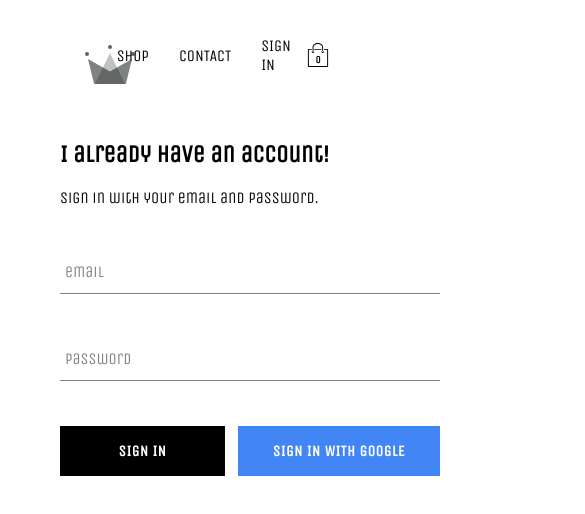
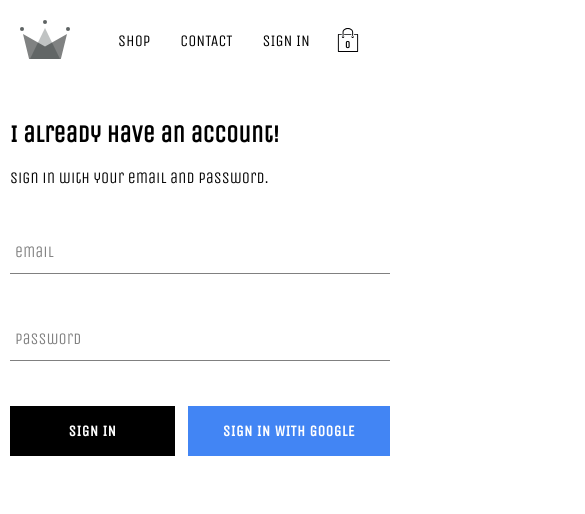
Before and after one commit to roygarxia/eCommerce-webapp, a React (Create React App) app: page /signin in a window 390 px wide. Shown: the top 514 px of the page, 585 px wide, since content can reach past the window. Built offline with nearby package versions, Linux system fonts and the light colour scheme; no server answers.

Commit message:
deployed app in Heroku and made some CSS changes to make it mobile friendly

```diff
--- a/package.json
+++ b/package.json
@@ -17,7 +17,8 @@
     "redux": "^4.0.5",
     "redux-logger": "^3.0.6",
     "redux-persist": "^6.0.0",
-    "reselect": "^4.0.0"
+    "reselect": "^4.0.0",
+    "styled-components": "^5.0.1"
   },
   "scripts": {
     "start": "react-scripts start",
--- a/public/index.html
+++ b/public/index.html
@@ -25,7 +25,7 @@
       work correctly both with client-side routing and a non-root public URL.
       Learn how to configure a non-root public URL by running `npm run build`.
     -->
-    <title>Royal Clothing</title>
+    <title>Roy's Clothing Store</title>
   </head>
   <body>
     <noscript>You need to enable JavaScript to run this app.</noscript>
--- a/src/App.css
+++ /dev/null
@@ -1,13 +0,0 @@
-body {
-    font-family: 'Unica One';
-    padding: 20px 60px;
-}
-
-a {
-    text-decoration: none;
-    color: black;
-}
-
-* {
-    box-sizing: border-box;
-}
--- a/src/App.js
+++ b/src/App.js
@@ -2,7 +2,7 @@
 import { Switch, Route, Redirect } from 'react-router-dom';
 import { connect } from 'react-redux';
 import { createStructuredSelector } from 'reselect';
-import './App.css';
+import {GlobalStyle} from './global.styles';
 import HomePage from './pages/homepage/homepage.component';
 import ShopPage from './pages/shop/shop.component.jsx';
 import SignInAndSignUpPage from './pages/sign-in-and-sign-up/sign-in-and-sign-up.component.jsx'
@@ -40,6 +40,7 @@
   render() {
     return (
       <div>
+        <GlobalStyle/>
         <Header/>
         <Switch>
           <Route exact path='/' component={HomePage}/>
--- a/src/components/collection-item/collection-item.styles.scss
+++ b/src/components/collection-item/collection-item.styles.scss
@@ -33,6 +33,21 @@
       }
     }
 
+    @media screen and (max-width: 800px) {
+       width: 40vw;
+
+       &:hover {
+        .image {
+          opacity: unset;
+        }
+
+        .custom-button {
+          opacity: unset;
+        }
+      }
+
+    }
+
     .collection-footer {
       width: 100%;
       height: 5%;
--- a/src/components/collection-preview/collection-preview.styles.scss
+++ b/src/components/collection-preview/collection-preview.styles.scss
@@ -2,6 +2,12 @@
     display: flex;
     flex-direction: column;
     margin-bottom: 30px;
+
+    @media screen and (max-width:800px) {
+      align-items: center;
+
+
+    }
 
     .title {
       font-size: 28px;
@@ -11,5 +17,12 @@
     .preview {
       display: flex;
       justify-content: space-between;
+
+      @media screen and (max-width: 800px) {
+        display: grid;
+        grid-template-columns: 1fr 1fr;
+        grid-gap: 15px;
+      }
     }
+
   }
--- a/src/components/header/header.styles.scss
+++ b/src/components/header/header.styles.scss
@@ -4,11 +4,22 @@
     display: flex;
     justify-content: space-between;
     margin-bottom: 25px;
+    @media screen and (max-width: 800px) {
+      height: 60px;
+      padding: 10px;
+      margin-bottom: 20px;
+    }
 
     .logo-container {
       height: 100%;
       width: 70px;
       padding: 25px;
+
+      @media screen and (max-width: 800px) {
+        width: 50px;
+        padding: 0;
+
+      }
     }
 
     .options {
@@ -17,6 +28,10 @@
       display: flex;
       align-items: center;
       justify-content: flex-end;
+      @media screen and (max-width: 800px) {
+        width: 80%;
+
+      }
 
       .option {
         padding: 10px 15px;
--- a/src/components/menu-item/menu-item.styles.scss
+++ b/src/components/menu-item/menu-item.styles.scss
@@ -32,6 +32,11 @@
 
     &:last-child {
       margin-left: 7.5px;
+
+      @media screen and (max-width: 800px) {
+        height: 200px;
+
+      }
     }
 
     .background-image {
--- /dev/null
+++ b/src/global.styles.js
@@ -0,0 +1,24 @@
+import { createGlobalStyle } from 'styled-components';
+
+
+export const GlobalStyle = createGlobalStyle`
+body {
+    font-family: 'Unica One';
+    padding: 20px 60px;
+
+    @media screen and (max-width: 800px) {
+        padding: 10px;
+
+    }
+}
+
+a {
+    text-decoration: none;
+    color: black;
+}
+
+* {
+    box-sizing: border-box;
+}
+
+`;
```
Also changed, not shown: 1 other file (tests, documents, lock files or other folders).
